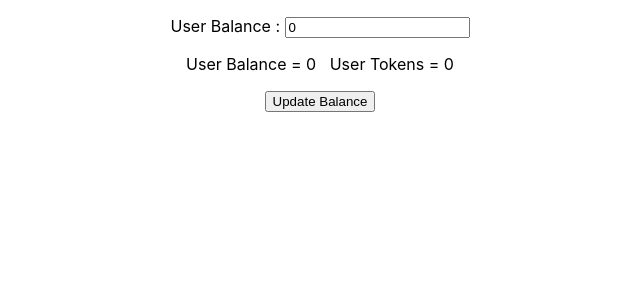
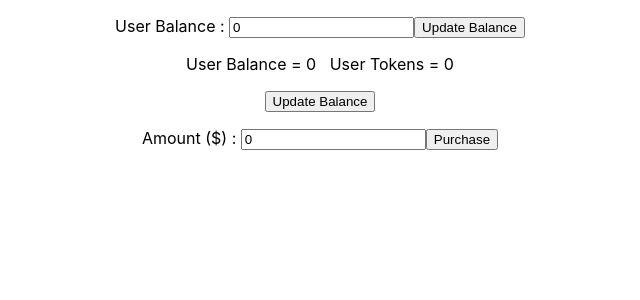
Before and after one commit to ObjectPlayer/Bounding_Curve, a React (Create React App) app in the folder bounding-curve/: page / in a window 1280 px wide. Shown: the top 300 px of the page, without its empty margins (320-960 px from the left). Built offline with nearby package versions, Linux system fonts and the light colour scheme.

Commit message:
show balance & purchase-toen completed

```diff
--- a/bounding-curve/src/App.js
+++ b/bounding-curve/src/App.js
@@ -8,8 +8,10 @@ class App extends React.Component {
     super(props);
 
     this.state = {
-      userBalance: 0,
-      userTokens: 0
+      userTempBalance: 0,
+      userActualBlance: 0,
+      userTempTokens: 0,
+      userActualtokens: 0,
     }
 
     this.boudningCurve = new BoundingCurve()
@@ -18,8 +20,15 @@ class App extends React.Component {
 
   showBlanace = () => {
     let { userBalance, userTokens } = this.boudningCurve.showUserBalance()
+    this.setState({ userActualBlance: userBalance, userActualtokens: userTokens })
+  }
 
-    this.setState({ userBalance, userTokens })
+  setUserBalance = () => {
+    this.boudningCurve.setUserBalance(this.state.userTempBalance)
+  }
+
+  purchaseTokens = () => {
+    this.boudningCurve.purchaseToken(this.state.userTempTokens)
   }
 
 
@@ -28,24 +37,33 @@ class App extends React.Component {
       <div className="App">
         <p>
           <label>User Balance : </label>
-          <input type="text" value={this.state.userBalance} onChange={(e) => this.setState({ userBalance: e.target.value })} />
+          <input type="text" value={this.state.userTempBalance} onChange={(e) => this.setState({ userTempBalance: e.target.value })} />
+          <input type="button" value={"Update Balance"} onClick={this.setUserBalance} />
         </p>
 
         <p>
           <span>
             <label>User Balance = </label>
-            <label>{this.state.userBalance}</label>
+            <label>{this.state.userActualBlance}</label>
           </span>
           &nbsp; &nbsp;
           <span>
             <label>User Tokens = </label>
-            <label>{this.state.userTokens}</label>
+            <label>{this.state.userActualtokens}</label>
           </span>
         </p>
 
         <p>
           <input type="button" value={"Update Balance"} onClick={this.showBlanace} />
         </p>
+
+        <p>
+          <label>Amount ($) : </label>
+          <input type="text" value={this.state.userTempTokens} onChange={(e) => this.setState({ userTempTokens: e.target.value })} />
+          <input type="button" value={"Purchase"} onClick={this.purchaseTokens} />
+        </p>
+
+
       </div>
     );
   }
--- a/bounding-curve/src/Services/BoundingCurve.js
+++ b/bounding-curve/src/Services/BoundingCurve.js
@@ -5,6 +5,10 @@ class BoundingCurve {
         this.totalSupply = 0;
         this.userBlance = 10000.0;
         this.userTokenBalance = 0;
+    }
+
+    setUserBalance = (fusdAmount) => {
+        this.userBlance += +fusdAmount
     }
 
     amountShouldBeMinted = (fusdAmount) => {
```
